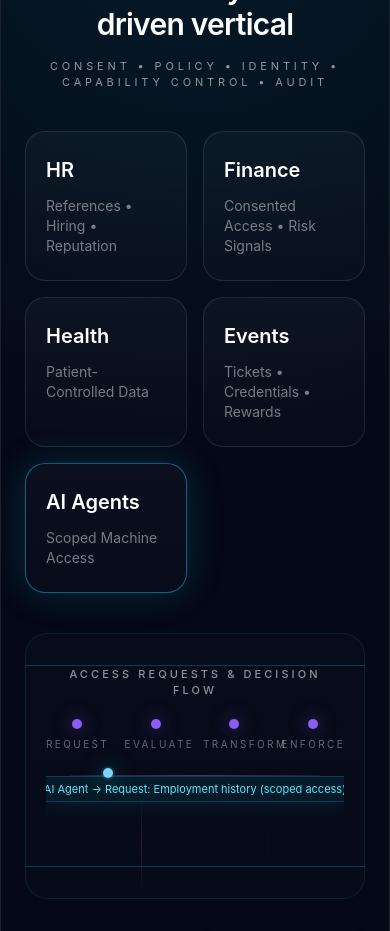
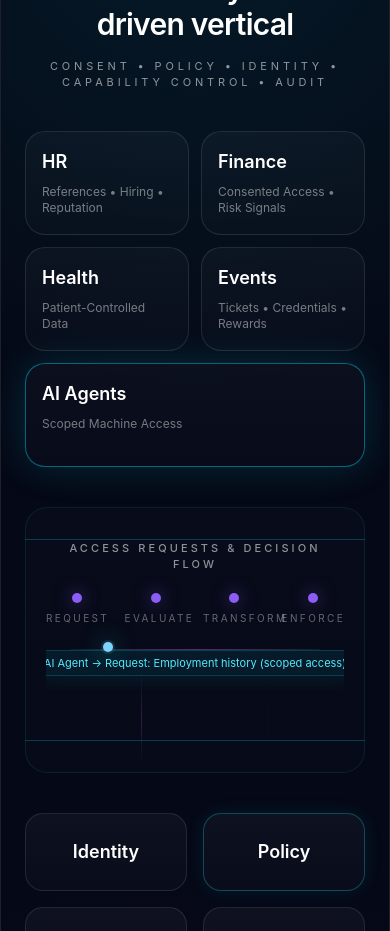
Before and after one commit to Architects-of-Change-Protocol/Architects_of_Change_Protocol, a React (Vite) app in the folder frontend/app/: page / in a window 390 px wide. Shown: the part 6940-7871 px from the top of the page. Built offline with nearby package versions, Linux system fonts and the light colour scheme.

Commit message:
Fix mobile vertical card grid balance and sizing

```diff
--- a/frontend/app/src/landing/components/AocInfrastructureAnimated.tsx
+++ b/frontend/app/src/landing/components/AocInfrastructureAnimated.tsx
@@ -13,12 +13,17 @@ export function AocInfrastructureAnimated() {
           </p>
         </header>
 
-        <div className="grid grid-cols-2 gap-4 md:grid-cols-5">
+        <div className="grid grid-cols-2 gap-3 md:grid-cols-5 md:gap-4">
           <VerticalCard title="HR" subtitle="References • Hiring • Reputation" />
           <VerticalCard title="Finance" subtitle="Consented Access • Risk Signals" />
           <VerticalCard title="Health" subtitle="Patient-Controlled Data" />
           <VerticalCard title="Events" subtitle="Tickets • Credentials • Rewards" />
-          <VerticalCard title="AI Agents" subtitle="Scoped Machine Access" active />
+          <VerticalCard
+            title="AI Agents"
+            subtitle="Scoped Machine Access"
+            active
+            className="col-span-2 md:col-span-1"
+          />
         </div>
 
         <div className="relative mt-10">
@@ -244,23 +249,26 @@ function VerticalCard({
   title,
   subtitle,
   active = false,
+  className,
 }: {
   title: string
   subtitle: string
   active?: boolean
+  className?: string
 }) {
   return (
     <div
       className={[
-        'rounded-[20px] border px-5 py-6 transition-all duration-500',
+        'min-h-[104px] rounded-[20px] border px-4 py-4 transition-all duration-500 md:min-h-[132px] md:px-5 md:py-6',
         'bg-[linear-gradient(180deg,rgba(255,255,255,0.03),rgba(255,255,255,0.015))]',
         active
           ? 'border-cyan-400/45 shadow-[0_0_32px_rgba(0,240,255,0.12)] animate-ai-card-pulse'
           : 'border-white/10',
+        className,
       ].join(' ')}
     >
-      <div className="text-xl font-semibold text-white">{title}</div>
-      <div className="mt-3 text-sm text-white/45">{subtitle}</div>
+      <div className="text-lg font-semibold text-white md:text-xl">{title}</div>
+      <div className="mt-2 text-xs text-white/45 md:mt-3 md:text-sm">{subtitle}</div>
     </div>
   )
 }
```
